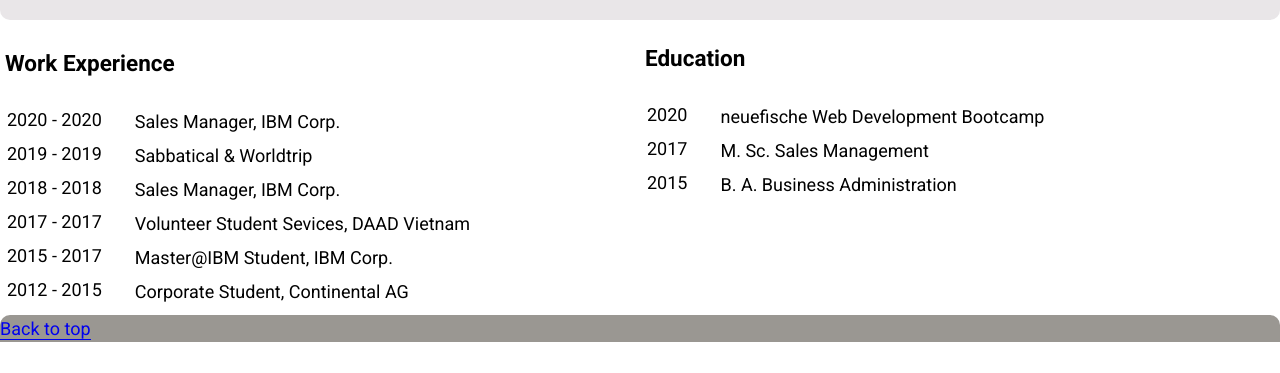
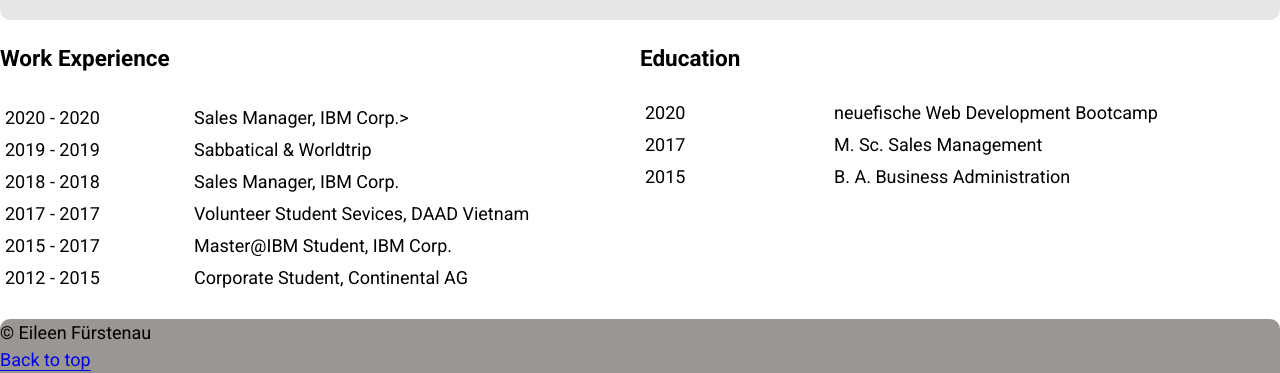
Before and after one commit to eileenfuerstenau/personal-website, a plain HTML site: page src/index.html in a window 1280 px wide. Shown: the part 787-1160 px from the top of the page. Before the commit the page ends 1129 px from the top, so only its background shows below. Drawn offline with Linux system fonts and the light colour scheme.

Commit message:
Add more CSS

```diff
--- a/src/index.html
+++ b/src/index.html
@@ -79,54 +79,38 @@
           code. I am sure there is an intense but very educational time ahead.
         </p>
       </section>
-      <section class="work" id="bio">
+      <section id="bio">
         <h3 class="work-title">Work Experience</h3>
-        <table>
-          <tr>
-            <td class="year">2020 - 2020</td>
-            <td class="work-item">Sales Manager, IBM Corp.</td>
+        <ul class="work">
+            <li class="year">2020 - 2020 </li>
+            <li class="work-item">Sales Manager, IBM Corp.> </li>
+            <li class="year">2019 - 2019 </li>
+            <li class="work-item">Sabbatical & Worldtrip</li>
+            <li class="year">2018 - 2018</li>
+            <li class="work-item">Sales Manager, IBM Corp.</li>
+            <li class="year">2017 - 2017</li>
+            <li class="work-item">Volunteer Student Sevices, DAAD Vietnam</li>
+            <li class="year">2015 - 2017</li>
+            <li class="work-item">Master@IBM Student, IBM Corp.</li>
+            <li class="year">2012 - 2015</li>
+            <li class="work-item">Corporate Student, Continental AG</li>
+        </ul>
+      </section>
+      <section>
+        <h3 class="education-title">Education</h3>
+        <ul class="education">
+            <li class="year">2020</li>
+            <li class="education-item">neuefische Web Development Bootcamp</li>
+            <li class="year">2017</li>
+            <li class="education-item">M. Sc. Sales Management</li>
+            <li class="year">2015</li>
+            <li class="education-item">B. A. Business Administration</li>
           </tr>
-          <tr>
-            <td class="year">2019 - 2019</td>
-            <td class="work-item">Sabbatical & Worldtrip</td>
-          </tr>
-          <tr>
-            <td class="year">2018 - 2018</td>
-            <td class="work-item">Sales Manager, IBM Corp.</td>
-          </tr>
-          <tr>
-            <td class="year">2017 - 2017</td>
-            <td class="work-item">Volunteer Student Sevices, DAAD Vietnam</td>
-          </tr>
-          <tr>
-            <td class="year">2015 - 2017</td>
-            <td class="work-item">Master@IBM Student, IBM Corp.</td>
-          </tr>
-          <tr>
-            <td class="year">2012 - 2015</td>
-            <td class="work-item">Corporate Student, Continental AG</td>
-          </tr>
-        </table>
-      </section>
-      <section class="education">
-        <h3 class="education-title">Education</h3>
-        <table>
-          <tr>
-            <td class="year">2020</td>
-            <td class="education-item">neuefische Web Development Bootcamp</td>
-          </tr>
-          <tr>
-            <td class="year">2017</td>
-            <td class="education-item">M. Sc. Sales Management</td>
-          </tr>
-          <tr>
-            <td class="year">2015</td>
-            <td class="education-item">B. A. Business Administration</td>
-          </tr>
-        </table>
+        </ul>
       </section>
     </main>
     <footer class="footer">
+      &copy; Eileen Fürstenau <br>
       <a href="#header">Back to top</a>
     </footer>
   </body>
--- a/src/styles/index.css
+++ b/src/styles/index.css
@@ -53,7 +53,7 @@ header {
 }
 
 .profilepic {
-  border-radius: 10px 15%;
+  border-radius: 10px;
 }
 
 .interests {
@@ -65,7 +65,7 @@ header {
 .skillslist {
   display: grid;
   grid-template-rows: auto;
-  grid-template-columns: 180px 90px;
+  grid-template-columns: 180px 180px;
   align-items: start;
 }
 
@@ -79,7 +79,7 @@ header {
 
 .social {
   display: grid;
-  grid-template-rows: auto auto;
+  grid-template-rows: 30% 70%;
   grid-template-columns: 33% 33% 33%;
   justify-content: space-evenly;
   padding: 5px 5px 20px 5px;
@@ -88,6 +88,7 @@ header {
 
 .contact {
   grid-column: 1 / 4;
+  padding-bottom: 40px;
 }
 
 .icon {
@@ -103,8 +104,12 @@ header {
 }
 
 .work {
+  display: grid;
+  grid-template-rows: auto;
+  grid-template-columns: 30% 70%;
   padding: 5px;
   border-radius: 10px;
+  list-style: none;
 }
 
 .year {
@@ -112,8 +117,12 @@ header {
 }
 
 .education {
+  display: grid;
+  grid-template-rows: auto;
+  grid-template-columns: 30% 70%;
   padding: 0 5px 20px 5px;
   border-radius: 10px;
+  list-style: none;
 }
 
 .footer {
```
